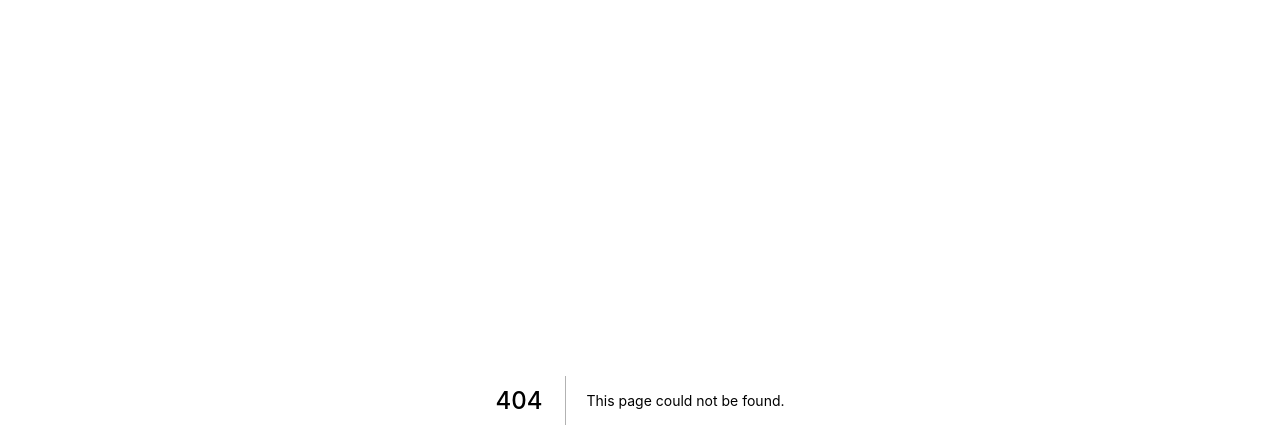
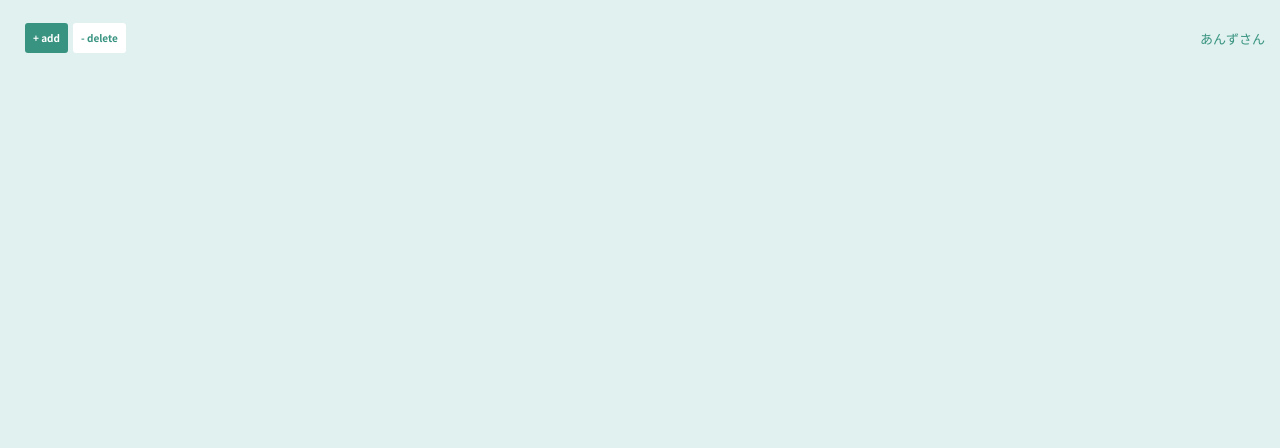
Before and after one commit to apricotn18/next-todo-app, a Next.js app: page /component/Layout in a window 1280 px wide. Before the commit this address had no page. Shown: the top 448 px of the page. Built offline with nearby package versions, Linux system fonts and the light colour scheme.

Commit message:
Layout追加

```diff
--- /dev/null
+++ b/pages/component/Layout.tsx
@@ -0,0 +1,26 @@
+import Head from 'next/head';
+
+export default function Layout (props: any) {
+	return (
+		<div>
+			<Head>
+				<title>Todos</title>
+				<link rel="shortcut icon" type="image/x-icon" href="/favicon.ico" />
+				<link href="https://fonts.googleapis.com/css2?family=Montserrat:wght@400;700&family=Noto+Sans+JP:wght@400;700;900&display=swap" rel="stylesheet" />
+			</Head>
+			<div className="wrapper">
+				<div className="header">
+					<div className="header_contents">
+						<h1 className="header_title">{props.title}</h1>
+						<div><button className="button button--add">+ add</button></div>
+						<div><button className="button button--del">- delete</button></div>
+					</div>
+					<div>
+						<button className="login">あんずさん</button>
+					</div>
+				</div>
+				{props.children}
+			</div>
+		</div>
+	)
+}
--- a/pages/index.tsx
+++ b/pages/index.tsx
@@ -1,26 +1,10 @@
 import type { NextPage } from 'next';
-import Head from 'next/head';
+import Layout from './component/Layout.tsx';
 
-const Home: NextPage = () => {
+export default function Home () {
 	return (
 		<div>
-			<Head>
-				<title>Todos</title>
-				<link rel="shortcut icon" type="image/x-icon" href="/favicon.ico" />
-				<link rel="preconnect" href="https://fonts.gstatic.com"></link>
-				<link href="https://fonts.googleapis.com/css2?family=Montserrat:wght@400;700&family=Noto+Sans+JP:wght@400;700;900&display=swap" rel="stylesheet"></link>
-			</Head>
-			<div className="wrapper">
-				<div className="header">
-					<div className="header_contents">
-						<h1 className="header_title">Todos</h1>
-						<div><button className="button button--add">+ add</button></div>
-						<div><button className="button button--del">- delete</button></div>
-					</div>
-					<div>
-						<button className="login">あんずさん</button>
-					</div>
-				</div>
+			<Layout title="Todos">
 				<div>
 					<ul className="todo">
 						<li className="is-complete">
@@ -37,9 +21,7 @@ const Home: NextPage = () => {
 						</li>
 					</ul>
 				</div>
-			</div>
+			</Layout>
 		</div>
 	)
 }
-
-export default Home
```
